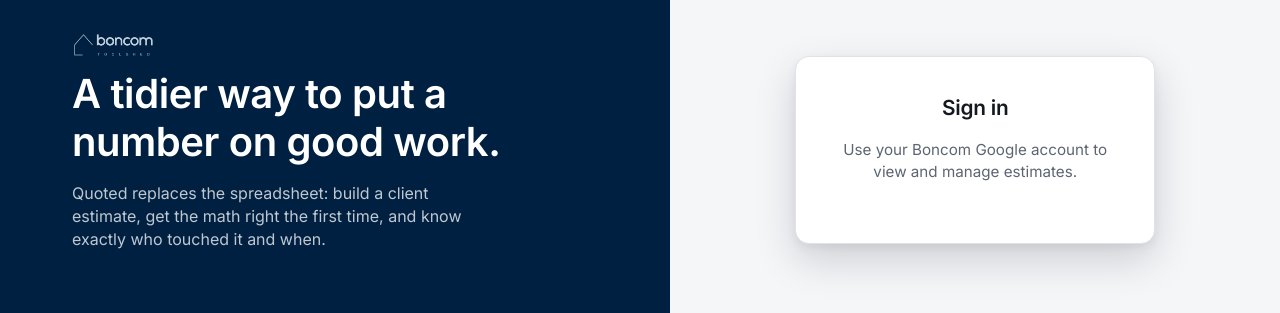
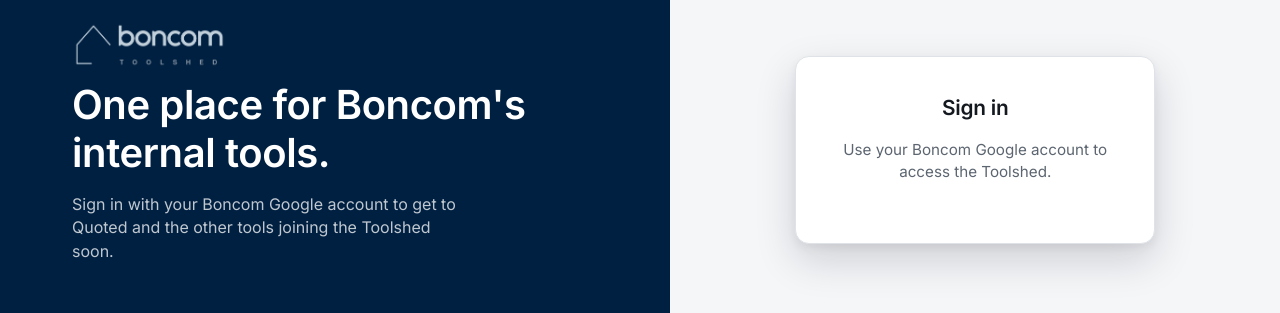
Before and after one commit to Pltyps/Project-Boncom-, a React (Vite) app in the folder frontend/: page /quoted in a window 1280 px wide. Shown: the part 250-563 px from the top of the page. Built offline with nearby package versions, Linux system fonts and the light colour scheme; no server answers.

Commit message:
App frontend design Phase 6.

```diff
--- a/frontend/src/index.css
+++ b/frontend/src/index.css
@@ -179,11 +179,19 @@
    the navy version is drawn for light backgrounds, the light-gray version
    for dark ones (the login panel is always navy, so it always gets the gray
    version regardless of the light/dark toggle). Files live in /public - drop
-   boncom-logo-navy.svg and boncom-logo-gray.svg there to replace this. */
+   boncom-logo-navy.png and boncom-logo-gray.png there to replace this. */
 .brand-logo {
-  height: 1.6rem;
+  height: 2.1rem;
   width: auto;
   display: block;
+}
+
+.top-nav .brand-logo {
+  height: 2.3rem;
+}
+
+.login-brand-panel .brand-logo {
+  height: 3rem;
 }
 
 .brand-logo-gray {
--- a/frontend/src/pages/Login.tsx
+++ b/frontend/src/pages/Login.tsx
@@ -25,16 +25,16 @@
         <span className="eyebrow">
           <img src="/boncom-logo-gray.png" alt="Boncom Toolshed" className="brand-logo" />
         </span>
-        <h1>A tidier way to put a number on good work.</h1>
+        <h1>One place for Boncom's internal tools.</h1>
         <p>
-          Quoted replaces the spreadsheet: build a client estimate, get the math right the first
-          time, and know exactly who touched it and when.
+          Sign in with your Boncom Google account to get to Quoted and the other tools joining
+          the Toolshed soon.
         </p>
       </div>
       <div className="login-form-panel">
         <div className="card login-card">
           <h2>Sign in</h2>
-          <p>Use your Boncom Google account to view and manage estimates.</p>
+          <p>Use your Boncom Google account to access the Toolshed.</p>
           <div style={{ display: "flex", justifyContent: "center" }}>
             <GoogleSignInButton onCredential={handleCredential} />
           </div>
```
